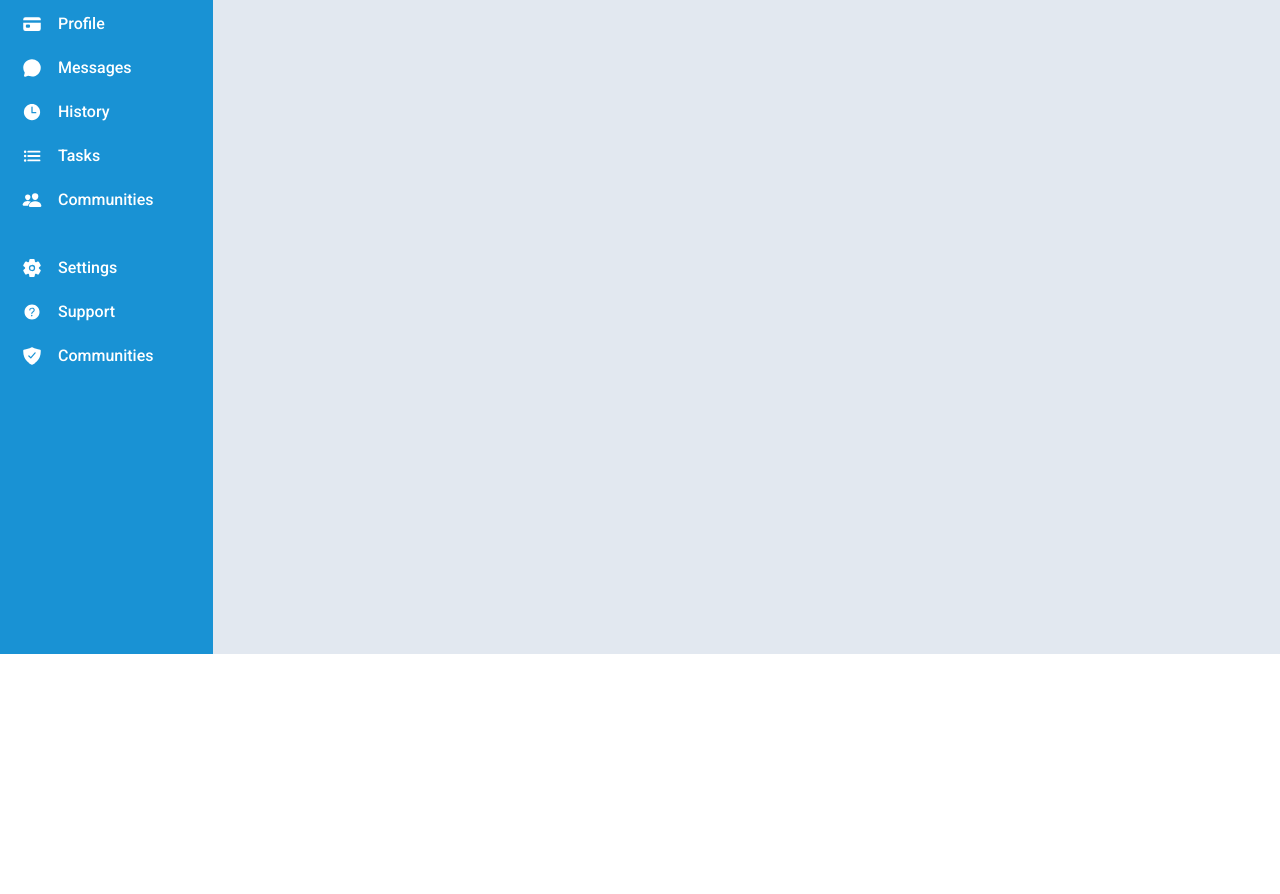
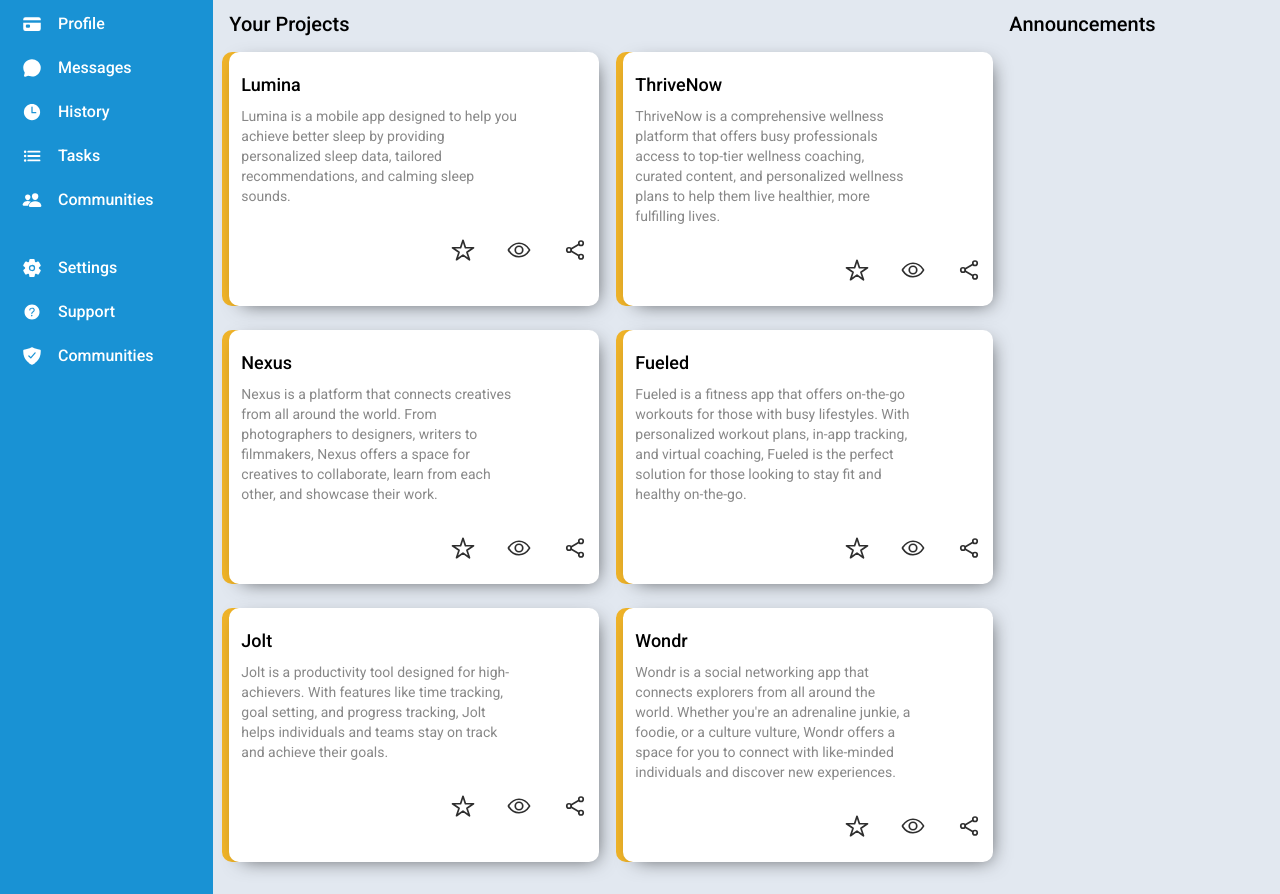
Before and after one commit to HappyR97/Project-Admin-Dashboard, a plain HTML site: page index.html in a window 1280 px wide. Shown: the part 146-1040 px from the top of the page. Before the commit the page ends 800 px from the top, so only its background shows below. Drawn offline with nearby package versions, Linux system fonts and the light colour scheme.

Commit message:
Design "Your projects" section.

```diff
--- a/index.html
+++ b/index.html
@@ -84,7 +84,106 @@
           <button>Share</button>
         </div>
       </div>
-      <div class="content"></div>
+      <div class="content">
+        <div class="left-side">
+          <p>Your Projects</p>
+          <div class="projects">
+            <!-- First Project -->
+            <div>
+              <p class="title">Lumina</p>
+              <p class="description">
+                Lumina is a mobile app designed to help you achieve better sleep
+                by providing personalized sleep data, tailored recommendations,
+                and calming sleep sounds.
+              </p>
+              <div class="icons">
+                <ion-icon name="star-outline"></ion-icon>
+                <ion-icon name="eye-outline"></ion-icon>
+                <ion-icon name="share-social-outline"></ion-icon>
+              </div>
+            </div>
+            <!-- Second Project -->
+            <div>
+              <p class="title">ThriveNow</p>
+              <p class="description">
+                ThriveNow is a comprehensive wellness platform that offers busy
+                professionals access to top-tier wellness coaching, curated
+                content, and personalized wellness plans to help them live
+                healthier, more fulfilling lives.
+              </p>
+              <div class="icons">
+                <ion-icon name="star-outline"></ion-icon>
+                <ion-icon name="eye-outline"></ion-icon>
+                <ion-icon name="share-social-outline"></ion-icon>
+              </div>
+            </div>
+            <!-- Third Project -->
+            <div>
+              <p class="title">Nexus</p>
+              <p class="description">
+                Nexus is a platform that connects creatives from all around the
+                world. From photographers to designers, writers to filmmakers,
+                Nexus offers a space for creatives to collaborate, learn from
+                each other, and showcase their work.
+              </p>
+              <div class="icons">
+                <ion-icon name="star-outline"></ion-icon>
+                <ion-icon name="eye-outline"></ion-icon>
+                <ion-icon name="share-social-outline"></ion-icon>
+              </div>
+            </div>
+            <!-- Fourth Project -->
+            <div>
+              <p class="title">Fueled</p>
+              <p class="description">
+                Fueled is a fitness app that offers on-the-go workouts for those
+                with busy lifestyles. With personalized workout plans, in-app
+                tracking, and virtual coaching, Fueled is the perfect solution
+                for those looking to stay fit and healthy on-the-go.
+              </p>
+              <div class="icons">
+                <ion-icon name="star-outline"></ion-icon>
+                <ion-icon name="eye-outline"></ion-icon>
+                <ion-icon name="share-social-outline"></ion-icon>
+              </div>
+            </div>
+            <!-- Fifth Project -->
+            <div>
+              <p class="title">Jolt</p>
+              <p class="description">
+                Jolt is a productivity tool designed for high-achievers. With
+                features like time tracking, goal setting, and progress
+                tracking, Jolt helps individuals and teams stay on track and
+                achieve their goals.
+              </p>
+              <div class="icons">
+                <ion-icon name="star-outline"></ion-icon>
+                <ion-icon name="eye-outline"></ion-icon>
+                <ion-icon name="share-social-outline"></ion-icon>
+              </div>
+            </div>
+            <!-- Sixth Project -->
+            <div>
+              <p class="title">Wondr</p>
+              <p class="description">
+                Wondr is a social networking app that connects explorers from
+                all around the world. Whether you're an adrenaline junkie, a
+                foodie, or a culture vulture, Wondr offers a space for you to
+                connect with like-minded individuals and discover new
+                experiences.
+              </p>
+              <div class="icons">
+                <ion-icon name="star-outline"></ion-icon>
+                <ion-icon name="eye-outline"></ion-icon>
+                <ion-icon name="share-social-outline"></ion-icon>
+              </div>
+            </div>
+          </div>
+        </div>
+        <div class="right-side">
+          <p>Announcements</p>
+        </div>
+      </div>
     </div>
 
     <script
--- a/style.css
+++ b/style.css
@@ -83,6 +83,7 @@ body {
   justify-self: start;
   align-items: center;
   gap: 1.6rem;
+  margin-bottom: 0.4rem;
 }
 
 .greeting img {
@@ -180,4 +181,68 @@ ion-icon {
 .content {
   grid-column: 2/-2;
   background-color: #e2e8f0;
+  display: grid;
+  gap: 1.6rem;
+  grid-template-columns: 3fr 1fr;
+  padding: 3.2rem 1.6rem 3.2rem 1.6rem;
 }
+
+.left-side > p,
+.right-side > p {
+  color: #000;
+  font-size: 2rem;
+  font-weight: 500;
+  margin-bottom: 1.8rem;
+}
+
+.projects {
+  display: grid;
+  grid-template-columns: repeat(2, 1fr);
+  grid-template-rows: repeat(3, 1fr);
+  gap: 2.4rem;
+}
+
+.projects > div {
+  padding: 2.4rem 1.2rem 2.4rem 1.2rem;
+  background-color: #ffffff;
+  border-radius: 1rem;
+  box-shadow: 5px 5px 20px -8px rgb(0, 0, 0, 0.7),
+    -7px 0px 0px 0px rgb(240, 180, 41);
+}
+
+.projects > div::before {
+  background-color: yellow;
+  width: 10px;
+}
+
+.title {
+  width: 80%;
+  font-size: 1.8rem;
+  font-weight: 500;
+  color: #000;
+  margin-bottom: 1.2rem;
+}
+
+.description {
+  width: 80%;
+  font-size: 1.4rem;
+  color: rgb(136, 136, 136);
+  margin-bottom: 3.2rem;
+  line-height: 2rem;
+}
+
+.projects p {
+  width: 80%;
+}
+
+.icons {
+  display: flex;
+  justify-content: flex-end;
+  gap: 3.2rem;
+}
+
+.icons ion-icon {
+  color: rgb(46, 46, 46);
+  font-size: 2.4rem;
+  --ionicon-stroke-width: 3.6rem;
+}
```
